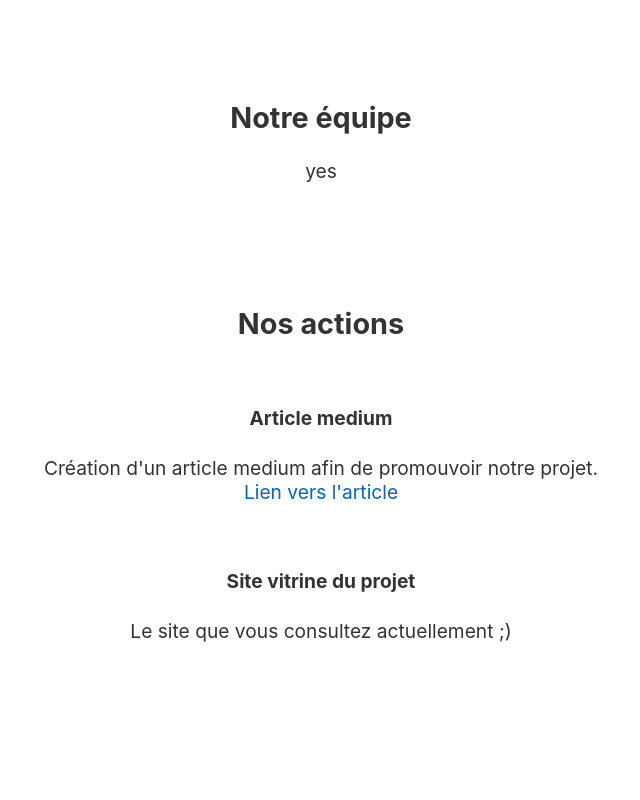
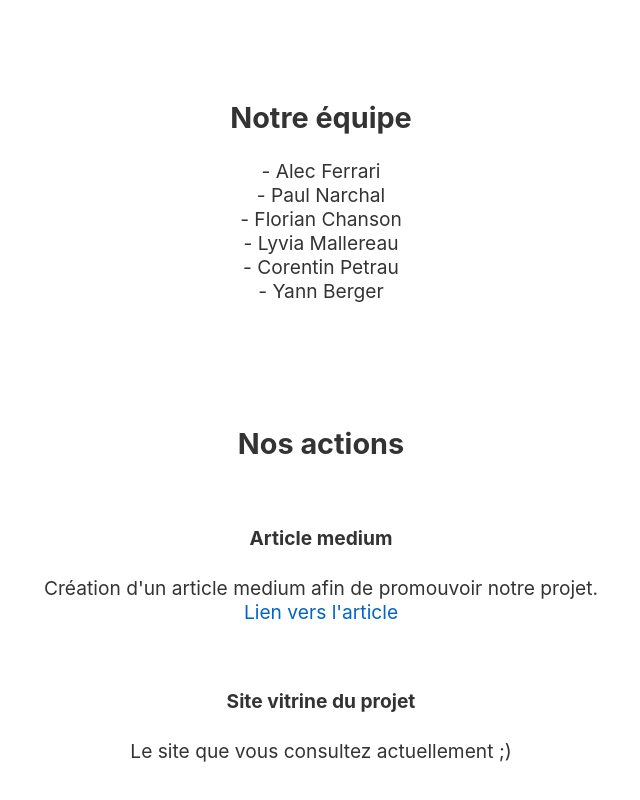
Before and after one commit to Blackoutburst/EIP, a Svelte app: page / in a window 1280 px wide. Shown: the part 788-1588 px from the top of the page, without its empty margins (319-959 px from the left). Before the commit the page ends 1530 px from the top, so only its background shows below. Built offline with nearby package versions, Linux system fonts and the light colour scheme.

Commit message:
Added team names

```diff
--- a/src/App.svelte
+++ b/src/App.svelte
@@ -19,7 +19,12 @@
     <div class="equipe">
         <h2>Notre équipe</h2>
         <p>
-            yes
+            - Alec Ferrari<br>
+            - Paul Narchal<br>
+            - Florian Chanson<br>
+            - Lyvia Mallereau<br>
+            - Corentin Petrau<br>
+            - Yann Berger
         </p>
     </div>
 
```
